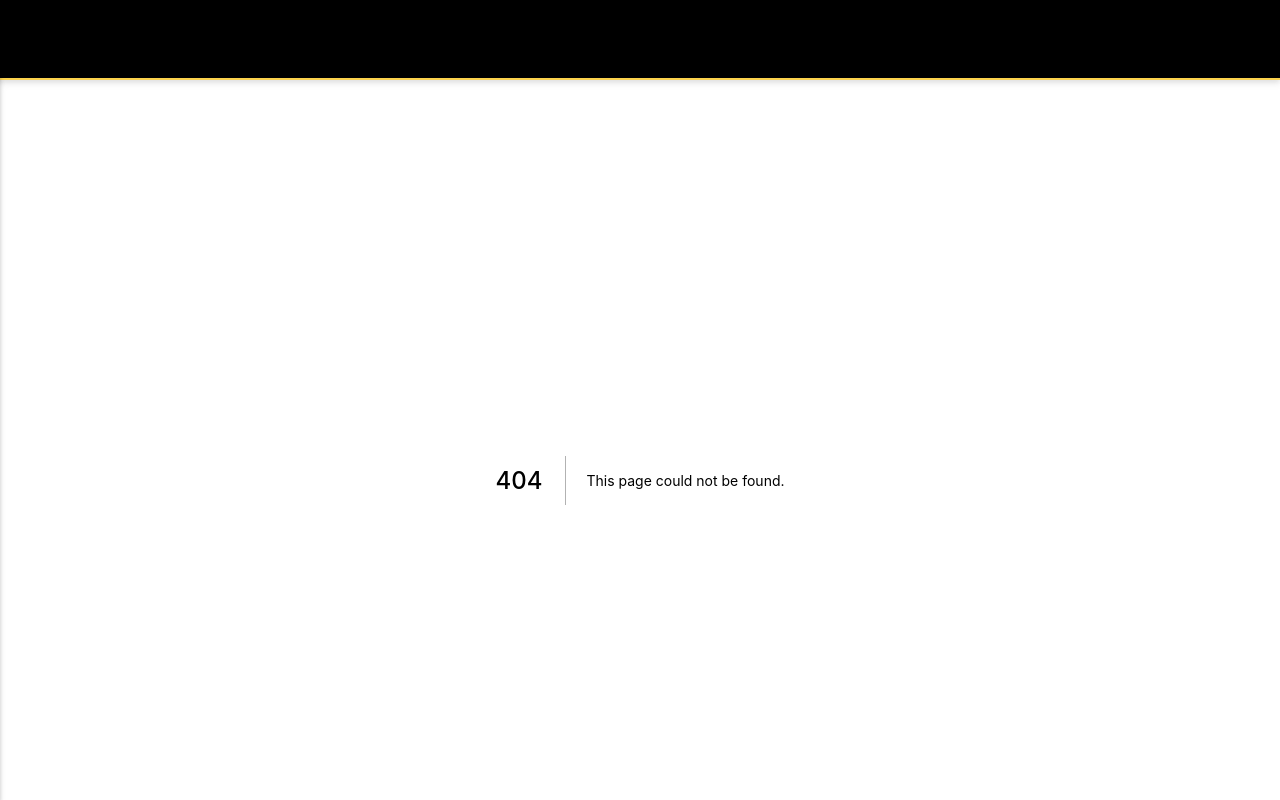
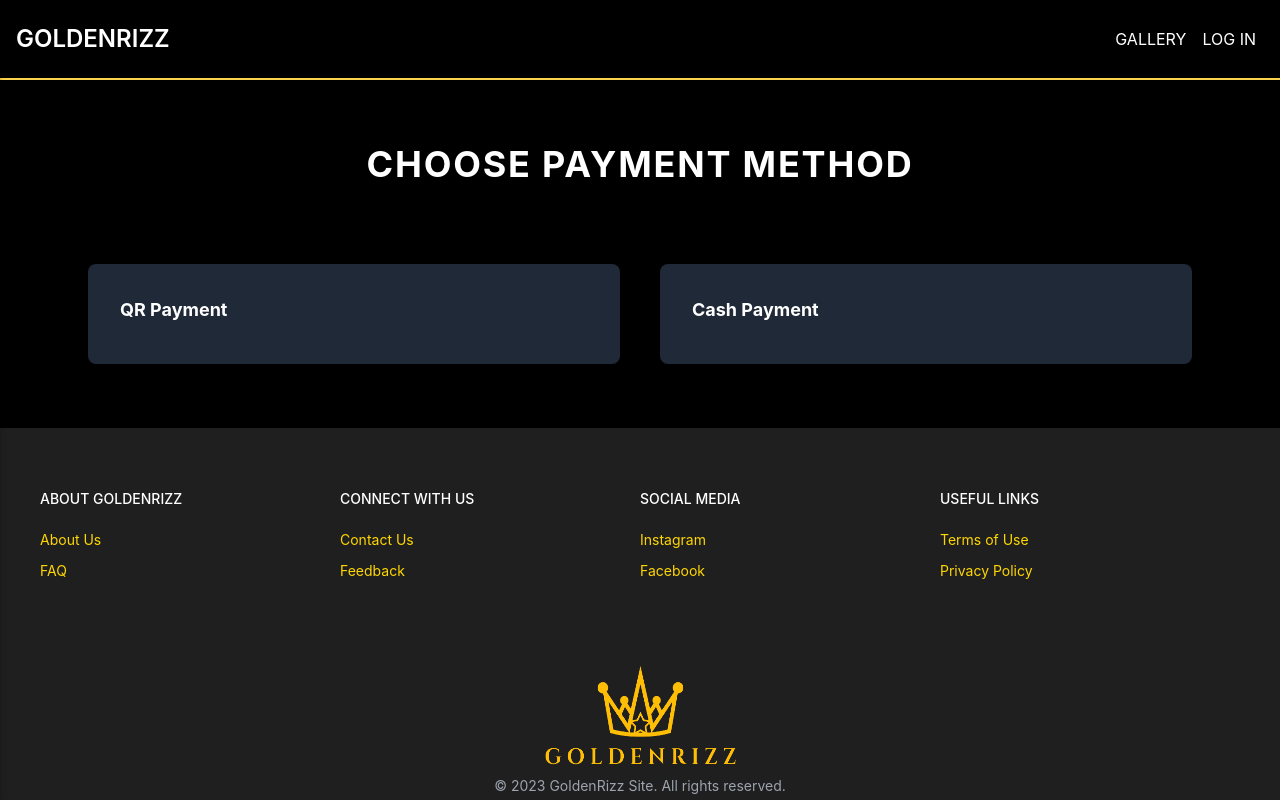
Before and after one commit to EternalDoritos/cinema-booking-system, a Next.js app in the folder frontend/: page /staffComponents/ChoosePayment in a window 1280 px wide. Before the commit this address had no page. Shown: the top 800 px of the page. Built offline with nearby package versions, Linux system fonts and the light colour scheme.

Commit message:
added payment screen for staff to assist walkins

```diff
--- a/frontend/pages/UserProfileScreen.js
+++ b/frontend/pages/UserProfileScreen.js
@@ -21,6 +21,7 @@ const DisplayUserProfile = () => {
       </Head>
       {currentUser && currentUser.userType === "manager" && <ManagerScreen />}
       {currentUser && currentUser.userType === "customer" && <CustomerScreen />}
+      {currentUser && currentUser.userType === "staff" && <StaffScreen />}
       {currentUser && currentUser.userType === "systemAdmin" && (
         <SystemAdminScreen />
       )}
--- a/frontend/pages/purchaseFood.js
+++ b/frontend/pages/purchaseFood.js
@@ -35,7 +35,15 @@ const purchaseFood = ({ foods }) => {
 
     const handleSubmit = (e) => {
         e.preventDefault();
-        router.push("/PurchaseScreen");
+        if (currentUser == null) {
+          router.push("/PurchaseScreen")
+        }
+        else if (currentUser.userType == "staff") {
+          router.push("/staffComponents/ChoosePayment");
+        }
+        else {
+          router.push("/PurchaseScreen")
+        }
     };
 
     return (
--- /dev/null
+++ b/frontend/pages/staffComponents/ChoosePayment.js
@@ -0,0 +1,55 @@
+import React from "react";
+import { useRouter } from "next/router";
+import Head from "next/head";
+const ChoosePayment = () => {
+    const router = useRouter();
+    const handleQR = (e) => {
+        e.preventDefault();
+        router.push("/Paynow");
+    };
+
+    const handleCash = (e) => {
+        e.preventDefault();
+        router.push("/PurchaseSuccessScreen");
+    };
+
+    return (
+        <div  className="bg-black flex flex-col justify-center py-6 sm:px-6 lg:px-8">
+            <Head>
+                <title>Payment Method</title>
+            </Head>
+            <h1 className="text-white text-center text-4xl py-10 font-bold uppercase tracking-wider">
+                Choose Payment Method
+            </h1>
+
+            <div className="mb-8 ml-12 mr-12 mt-8 grid grid-cols-1 md:grid-cols-2 lg:grid-cols-2 gap-10 bg-black border-8 border-black">
+
+                <div className="bg-gray-800 rounded-lg p-4 cursor-pointer">
+                    <div className="card relative">
+                        <div className="m-4">
+                            <button onClick={handleQR}>
+                                <h3 className="text-lg font-bold mb-2 text-white">
+                                QR Payment
+                                </h3>
+                            </button>
+                        </div>
+                    </div>
+                </div>
+
+                <div className="bg-gray-800 rounded-lg p-4 cursor-pointer">
+                    <div className="card relative">
+                        <div className="m-4">
+                            <button onClick={handleCash}>
+                                <h3 className="text-lg font-bold mb-2 text-white">
+                                Cash Payment
+                                </h3>
+                            </button>
+                        </div>
+                    </div>
+                </div>
+            </div>
+        </div>
+    )
+}
+
+export default ChoosePayment;
--- /dev/null
+++ b/frontend/pages/staffComponents/Paynow.js
@@ -0,0 +1,28 @@
+import React from "react";
+import {QRCodeSVG} from 'qrcode.react';
+import { useEffect } from "react";
+import { useRouter } from "next/router";
+
+
+const Paynow = () => {
+    const router = useRouter();
+    useEffect(() => {
+        setTimeout(() => {
+          router.push("../StaffScreen");
+        }, 3000);
+      }, []);
+    return (
+        <div className="bg-black flex flex-col items-center justify-center py-6 sm:px-6 lg:px-8">
+            <h1 className="text-white text-center text-3xl py-10 font-bold uppercase tracking-wider">
+                Scan QR below for payment
+            </h1>
+            <QRCodeSVG
+            value={"http://localhost:3000/PurchaseSuccessScreen"}
+            size={250}
+            level="L"
+            />
+        </div>
+    )
+}
+
+export default Paynow;
--- a/package.json
+++ b/package.json
@@ -25,6 +25,7 @@
     "express": "^4.18.2",
     "express-async-handler": "^1.2.0",
     "mongoose": "^7.0.3",
+    "qrcode.react": "^3.1.0",
     "react-slideshow-image": "^4.2.1",
     "zustand": "^4.3.8"
   },
```
Also changed, not shown: 1 other file (tests, documents, lock files or other folders).
